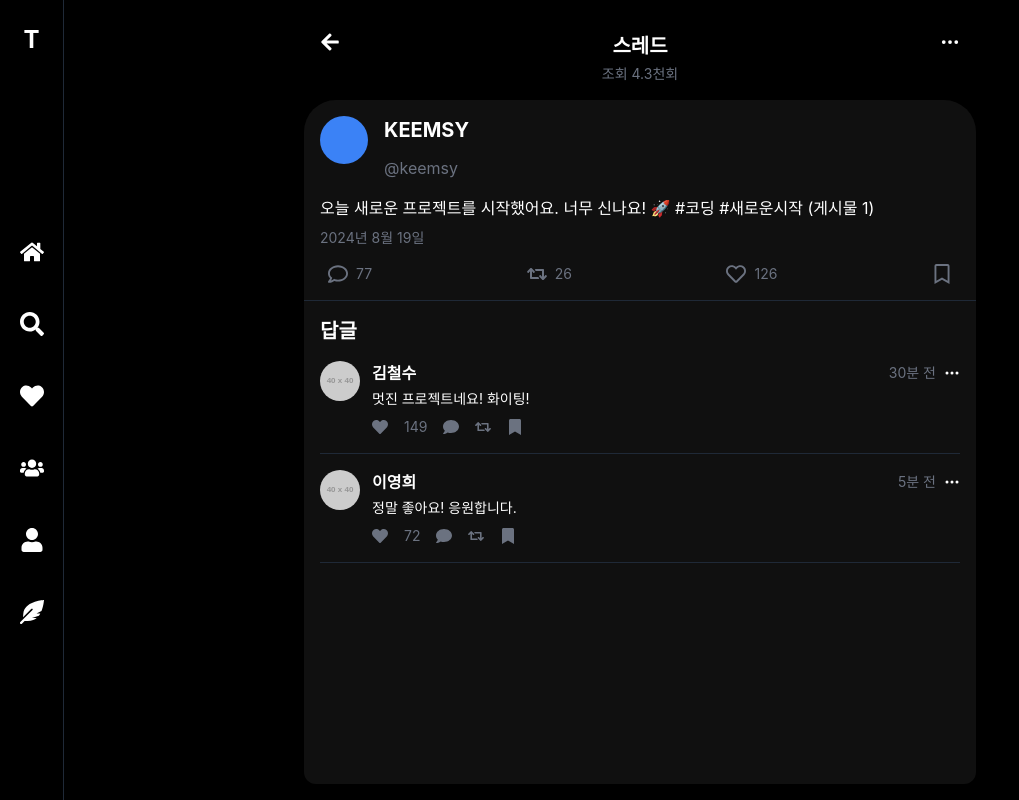
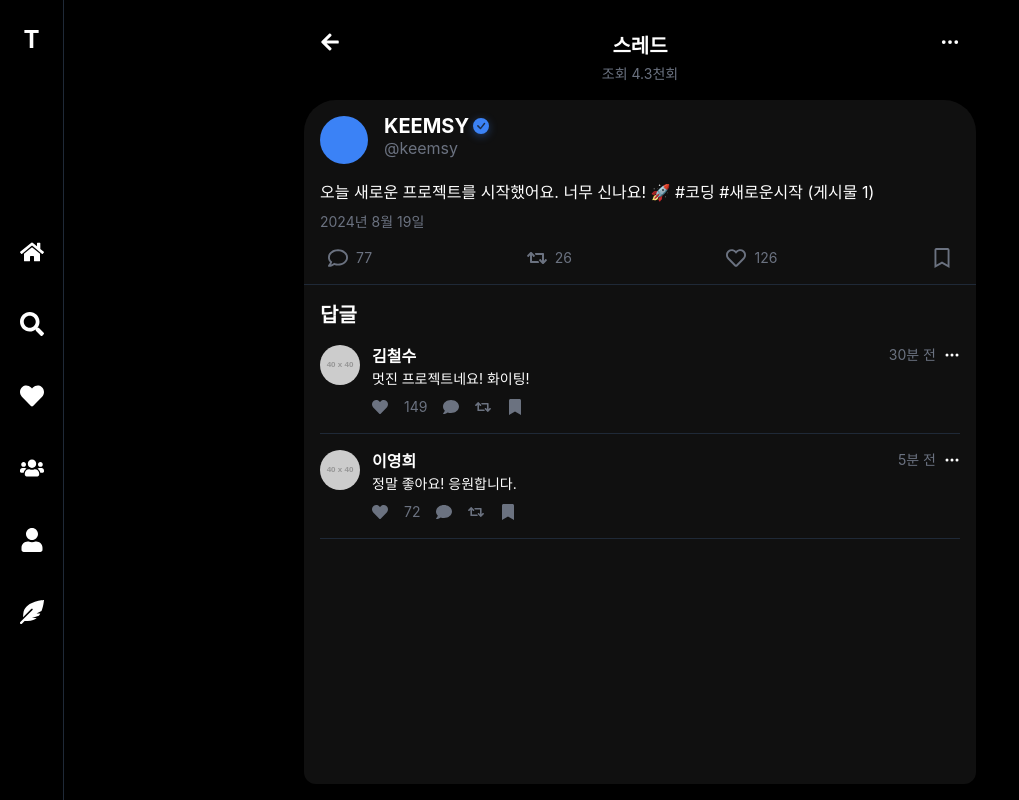
Before and after one commit to KEEMSY/sns-nextJs, a Next.js app: page /post/1 in a window 1280 px wide. Shown: the whole page, without its empty margins (0-1019 px from the left). Built offline with nearby package versions, Linux system fonts and the light colour scheme.

Commit message:
Edit: 포스팅 내 인증 마크 추가 - 포스트 페이지 및 포스트 상세페이지에서 인증자 마크가 보여지도록 수정

```diff
--- a/src/components/Post.tsx
+++ b/src/components/Post.tsx
@@ -1,5 +1,6 @@
 import Link from 'next/link';
 import { FaComment, FaHeart, FaRetweet, FaBookmark } from 'react-icons/fa';
+import { BsCheckCircleFill } from 'react-icons/bs';
 
 interface PostProps {
   post: {
@@ -9,6 +10,7 @@ interface PostProps {
       name: string;
       username: string;
       color: string;
+      isVerified: boolean;
     };
     content: string;
     createdAt: string;
@@ -33,7 +35,16 @@ const Post: React.FC<PostProps> = ({ post }) => {
             <Link href={`/profile/${post.author.userId}`}>
               <h3 className="font-bold text-white hover:underline mr-2">{post.author.name}</h3>
             </Link>
-            <p className="text-gray-500 text-sm">@{post.author.username}</p>
+            {post.author.isVerified && (
+              <div className="mr-2 flex items-center gap-1">
+                <p className="text-gray-500 text-sm">@{post.author.username}</p>
+                <BsCheckCircleFill
+                  className="text-blue-500 drop-shadow-[0_2px_4px_rgba(59,130,246,0.4)]"
+                  size={16}
+                  title="인증된 계정"
+                />
+              </div>
+            )}
           </div>
           <p className="text-gray-500 text-sm mt-1">{post.createdAtFormatted}</p>
         </div>
--- a/src/components/PostDetail.tsx
+++ b/src/components/PostDetail.tsx
@@ -3,7 +3,7 @@
 import { useState, useEffect } from 'react'
 import Link from 'next/link'
 import { FaHeart, FaComment, FaRetweet, FaBookmark, FaRegComment, FaRegHeart, FaRegBookmark } from 'react-icons/fa'
-import { BsThreeDots } from 'react-icons/bs'
+import { BsThreeDots, BsCheckCircleFill } from 'react-icons/bs'
 import Layout from './Layout'
 import { dummyPosts, dummyComments } from '../lib/dummyData'
 import Image from 'next/image';
@@ -15,6 +15,7 @@ interface Post {
     name: string;
     username: string;
     color: string;
+    isVerified: boolean;
   };
   content: string;
   createdAt: string;
@@ -31,6 +32,7 @@ interface Comment {
     name: string;
     username: string;
     avatar: string;
+    isVerified: boolean;
   };
   content: string;
   createdAt: string;
@@ -76,7 +78,18 @@ export default function PostDetail({ postId }: { postId: string }) {
           <Link href={`/profile/${post.author.userId}`} className="flex items-start">
             <div className={`w-12 h-12 rounded-full mr-4 ${post.author.color}`}></div>
             <div>
-              <h2 className="font-bold text-white hover:underline">{post.author.name}</h2>
+              <div className="flex items-center gap-1">
+                <h2 className="font-bold text-white hover:underline mb-0 leading-none">{post.author.name}</h2>
+                {post.author.isVerified && (
+                  <div className="flex items-center justify-center">
+                    <BsCheckCircleFill
+                      className="text-blue-500 drop-shadow-[0_2px_4px_rgba(59,130,246,0.4)]"
+                      size={16}
+                      title="인증된 계정"
+                    />
+                  </div>
+                )}
+              </div>
               <p className="text-gray-500">@{post.author.username}</p>
             </div>
           </Link>
@@ -118,7 +131,18 @@ export default function PostDetail({ postId }: { postId: string }) {
               <Image src={comment.author.avatar} alt={comment.author.name} width={48} height={48} className="w-10 h-10 rounded-full mr-3" />
               <div className="flex-1">
                 <div className="flex justify-between items-center mb-1">
-                  <h3 className="font-bold">{comment.author.name}</h3>
+                  <div className="flex items-center gap-1">
+                    <h3 className="font-bold hover:underline cursor-pointer leading-none pt-[2px] mb-0">{comment.author.name}</h3>
+                    {comment.author.isVerified && (
+                      <div className="relative group flex items-center">
+                        <BsCheckCircleFill
+                          className="text-blue-500 drop-shadow-[0_2px_4px_rgba(59,130,246,0.4)]"
+                          size={14}
+                          title="인증된 계정"
+                        />
+                      </div>
+                    )}
+                  </div>
                   <div className="flex items-center">
                     <span className="text-gray-500 text-sm mr-2">{comment.createdAt}</span>
                     <BsThreeDots size={16} />
```
